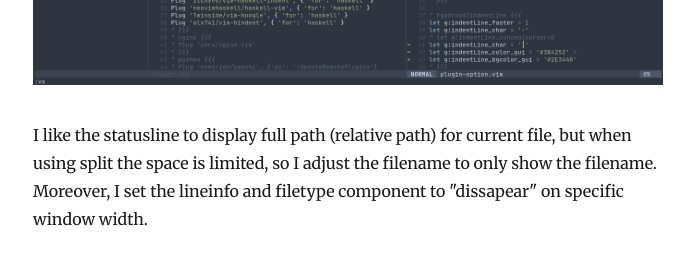
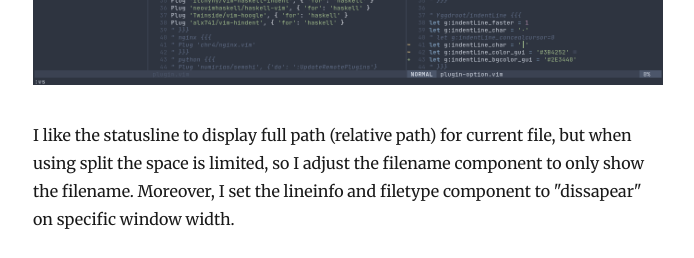
Before and after one commit to pirey/blog, a Gatsby site: page /customizing-vim-lightline/ in a window 1280 px wide. Shown: the part 2400-2658 px from the top of the page, without its empty margins (292-986 px from the left). Built offline with nearby package versions, Linux system fonts and the light colour scheme; Gatsby itself is replaced by a stand-in of ours; some packages are replaced by stand-ins of ours.

Commit message:
fix typo

```diff
--- a/content/blog/customizing-vim-lightline/index.md
+++ b/content/blog/customizing-vim-lightline/index.md
@@ -66,7 +66,7 @@ let s:nord3_bright = ["#616E88", 8]
 
 ![Split](./split.png)
 
-I like the statusline to display full path (relative path) for current file, but when using split the space is limited, so I adjust the filename to only show the filename. Moreover, I set the lineinfo and filetype component to "dissapear" on specific window width.
+I like the statusline to display full path (relative path) for current file, but when using split the space is limited, so I adjust the filename component to only show the filename. Moreover, I set the lineinfo and filetype component to "dissapear" on specific window width.
 
 The way to do that is by using custom component and bind it to a function we define. For example, this is how I setup the lineinfo component.
 
```
